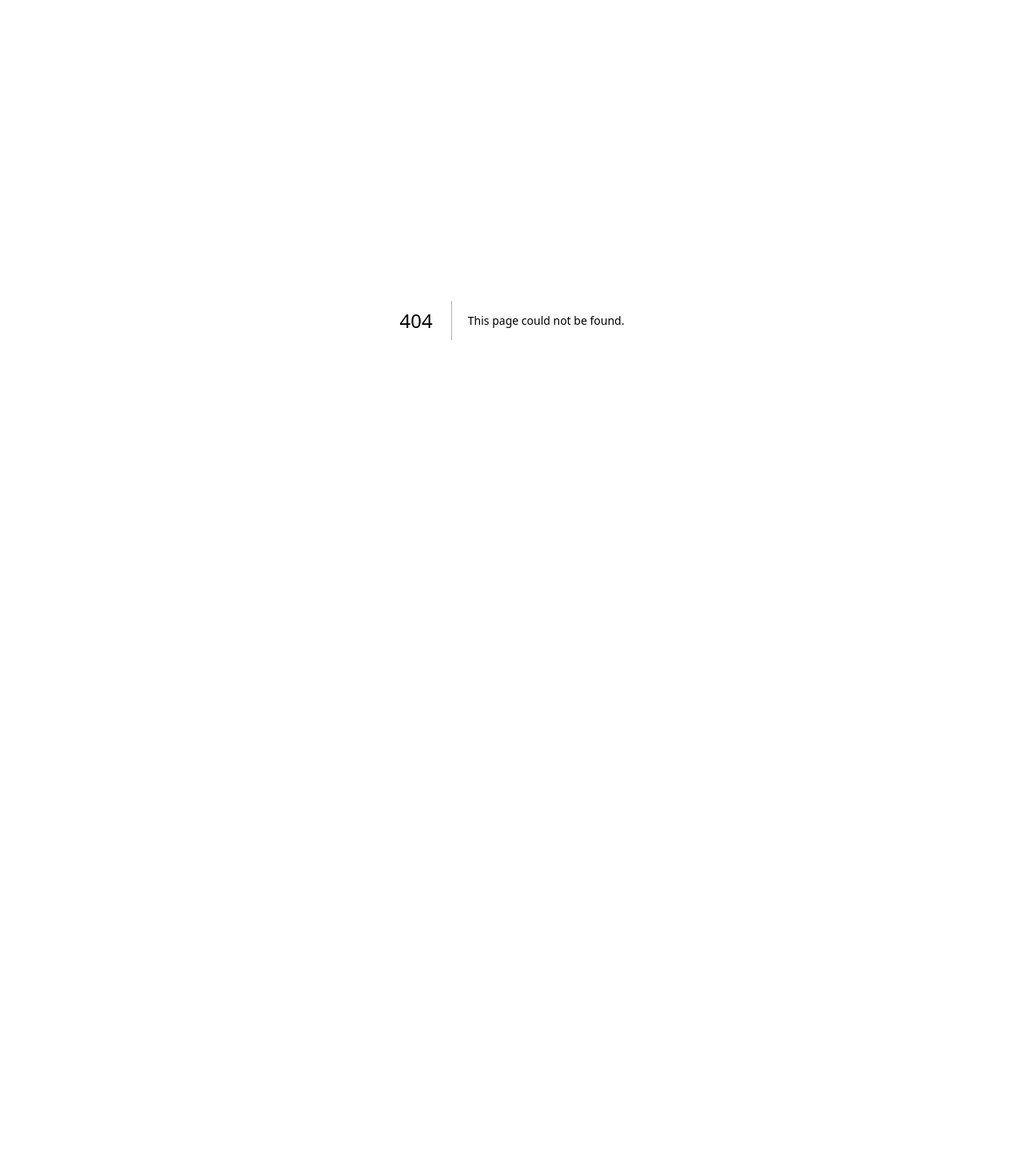
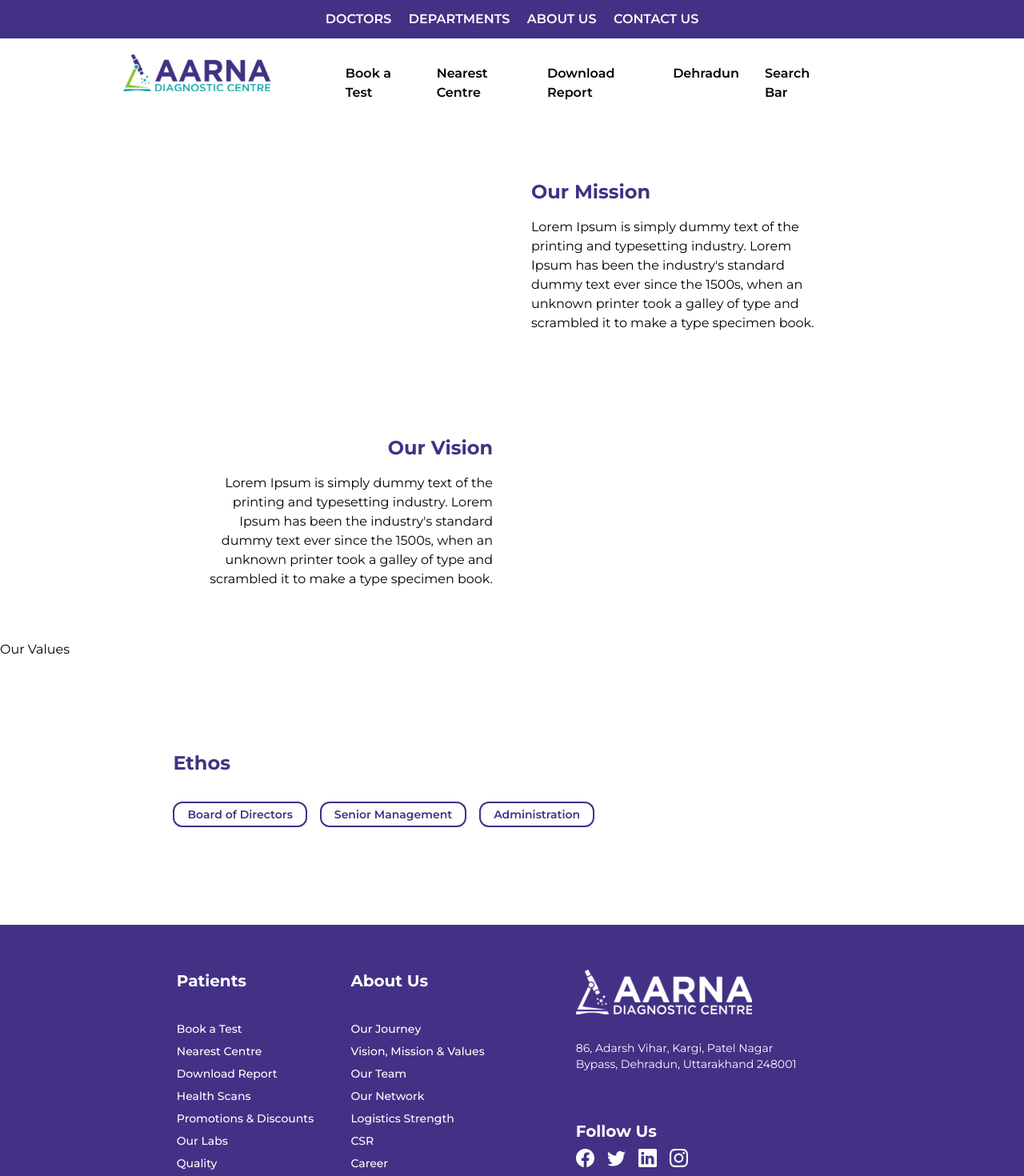
Before and after one commit to Ashish0253/Aarna-2.0, a Next.js app: page /about-us in a window 1280 px wide. Before the commit this address had no page. Shown: the top 1470 px of the page at 80% size. Before the commit the page ends 800 px from the top, so only its background shows below. Built offline with nearby package versions, Linux system fonts and the light colour scheme.

Commit message:
about-us nearest-centre skeleton done

```diff
--- a/components/call.js
+++ b/components/call.js
@@ -10,12 +10,12 @@ export default function Call() {
         <div className="font-bold text-base p-2">
           Give us a call to Book your Test/Home Collection Visit
         </div>
-        <div className="flex justify-center border-2 border-transparent bg-primary text-white rounded-lg p-2">
+        <button className="flex justify-center border-2 border-transparent bg-primary text-white rounded-lg p-2">
           <FiPhoneCall className="m-1" />{" "}
           <div className="px-1 text-lg font-semibold">
             Call Now: +91 1234567890
           </div>
-        </div>
+        </button>
       </div>
     </div>
   );
--- a/components/data.js
+++ b/components/data.js
@@ -64,3 +64,48 @@ export const healthPackages = [
     offerPrice: 2700,
   },
 ];
+
+export const centreLocations = [
+  {
+    title: "Hospital Name",
+    address:
+      "No. 2, 1, Ballupur Chowk, Ashirwad Enclave, Ballupur, Dehradun, Uttarakhand 248001",
+    mob: "09012279007",
+    link: "/",
+  },
+  {
+    title: "Hospital Name",
+    address:
+      "No. 2, 1, Ballupur Chowk, Ashirwad Enclave, Ballupur, Dehradun, Uttarakhand 248001",
+    mob: "09012279007",
+    link: "/",
+  },
+  {
+    title: "Hospital Name",
+    address:
+      "No. 2, 1, Ballupur Chowk, Ashirwad Enclave, Ballupur, Dehradun, Uttarakhand 248001",
+    mob: "09012279007",
+    link: "/",
+  },
+  {
+    title: "Hospital Name",
+    address:
+      "No. 2, 1, Ballupur Chowk, Ashirwad Enclave, Ballupur, Dehradun, Uttarakhand 248001",
+    mob: "09012279007",
+    link: "/",
+  },
+  {
+    title: "Hospital Name",
+    address:
+      "No. 2, 1, Ballupur Chowk, Ashirwad Enclave, Ballupur, Dehradun, Uttarakhand 248001",
+    mob: "09012279007",
+    link: "/",
+  },
+  {
+    title: "Hospital Name",
+    address:
+      "No. 2, 1, Ballupur Chowk, Ashirwad Enclave, Ballupur, Dehradun, Uttarakhand 248001",
+    mob: "09012279007",
+    link: "/",
+  },
+];
--- a/components/header.js
+++ b/components/header.js
@@ -8,7 +8,7 @@ export default function Header() {
           DOCTORS
         </Link>
         <Link href="/">DEPARTMENTS</Link>
-        <Link href="/">ABOUT US</Link>
+        <Link href="/about-us">ABOUT US</Link>
         <Link href="/">CONTACT US</Link>
       </div>
     </div>
--- a/components/navbar.js
+++ b/components/navbar.js
@@ -3,19 +3,21 @@ import Image from "next/image";
 
 export default function Navbar() {
   return (
-    <div className="flex font-semibold px-[8%] py-4 text-md">
+    <div className="flex font-semibold mx-[12%] py-4 text-md">
+      <Link href="/">
         <Image
           src="/AARNA 1.svg"
           alt="logo"
           width={203}
           height={40}
-        className="mx-12 my-1"
+          className=" my-1"
         />
-      <div className="flex mx-14">
-        <Link href="/" className="py-4 px-4">
+      </Link>
+      <div className="flex mx-[8%]">
+        <Link href="/book-a-test" className="py-4 px-4">
           Book a Test
         </Link>
-        <Link href="/" className="py-4 px-4">
+        <Link href="/centres" className="py-4 px-4">
           Nearest Centre
         </Link>
         <Link href="/" className="py-4 px-4">
--- a/pages/_app.js
+++ b/pages/_app.js
@@ -1,9 +1,15 @@
+import Footer from "@/components/footer";
+import Header from "@/components/header";
+import Navbar from "@/components/navbar";
 import "@/styles/globals.css";
 
 export default function App({ Component, pageProps }) {
   return (
     <div className="font-body">
+      <Header />
+      <Navbar />
       <Component {...pageProps} />
+      <Footer />
     </div>
   );
 }
--- /dev/null
+++ b/pages/about-us.js
@@ -0,0 +1,52 @@
+export default function AboutUs() {
+  return (
+    <div>
+      <section className="p-10 grid grid-cols-2">
+        <div></div>
+        <div className="p-4">
+          <div className="font-bold text-primary text-2xl p-2">Our Mission</div>
+          <div className="p-2">
+            Lorem Ipsum is simply dummy text of the <br /> printing and
+            typesetting industry. Lorem <br /> Ipsum has been the
+            industry&apos;s standard <br /> dummy text ever since the 1500s,
+            when an <br /> unknown printer took a galley of type and <br />{" "}
+            scrambled it to make a type specimen book.
+          </div>
+        </div>
+      </section>
+      <section className="p-10 grid grid-cols-2">
+        <div className="p-4 grid justify-items-end">
+          <div className="font-bold text-primary text-2xl p-2">Our Vision</div>
+          <div className="p-2 flex text-right">
+            Lorem Ipsum is simply dummy text of the <br /> printing and
+            typesetting industry. Lorem <br /> Ipsum has been the
+            industry&apos;s standard <br /> dummy text ever since the 1500s,
+            when an <br /> unknown printer took a galley of type and <br />{" "}
+            scrambled it to make a type specimen book.
+          </div>
+        </div>
+        <div></div>
+      </section>
+      <section>
+        <div>Our Values</div>
+      </section>
+      <section>
+        <div className="border-2 border-transparent rounded-2xl  mx-[13%] my-20 pb-10 px-12">
+          <div className="text-2xl font-bold text-primary py-8 ">Ethos</div>
+          <div className="flex justify-start  text-sm font-semibold text-primary">
+            <button className="border-2 border-primary rounded-xl px-4 py-1 mr-4 hover:bg-secondary hover:text-white ease-out">
+              Board of Directors
+            </button>
+            <button className="border-2 border-primary rounded-xl px-4 py-1 mr-4 hover:bg-secondary hover:text-white ease-out">
+              {" "}
+              Senior Management
+            </button>
+            <button className="border-2 border-primary rounded-xl px-4 py-1 mr-4  hover:bg-secondary hover:text-white ease-out">
+              Administration
+            </button>
+          </div>
+        </div>
+      </section>
+    </div>
+  );
+}
--- /dev/null
+++ b/pages/book-a-test.js
@@ -0,0 +1,9 @@
+import Carousel from "@/components/carousel";
+
+export default function BookATest() {
+  return (
+    <div>
+      <Carousel />
+    </div>
+  );
+}
--- /dev/null
+++ b/pages/centres.js
@@ -0,0 +1,69 @@
+import { BiMapAlt } from "react-icons/bi";
+import { centreLocations } from "@/components/data";
+import { SlLocationPin } from "react-icons/sl";
+import { BsTelephone } from "react-icons/bs";
+
+export default function Centres() {
+  return (
+    <div>
+      <div className="flex justify-start  text-sm font-semibold text-primary mx-[12%] my-[2%]">
+        <button className="border-2 border-primary rounded-xl px-4 py-1 mr-4 hover:bg-secondary hover:text-white ease-out">
+          Doiwala
+        </button>
+        <button className="border-2 border-primary rounded-xl px-4 py-1 mr-4 hover:bg-secondary hover:text-white ease-out">
+          Mussorie
+        </button>
+        <button className="border-2 border-primary rounded-xl px-4 py-1 mr-4  hover:bg-secondary hover:text-white ease-out">
+          Vikas Nagar
+        </button>
+        <button className="border-2 border-primary rounded-xl px-4 py-1 mr-4  hover:bg-secondary hover:text-white ease-out">
+          Rishikesh
+        </button>
+        <button className="border-2 border-primary rounded-xl px-4 py-1 mr-4  hover:bg-secondary hover:text-white ease-out">
+          Dehradun
+        </button>
+      </div>
+      <div>Search Bar</div>
+      <div>
+        <iframe
+          src="https://www.google.com/maps/embed?pb=!1m18!1m12!1m3!1d3444.868799207304!2d78.02524661493497!3d30.297796481790943!2m3!1f0!2f0!3f0!3m2!1i1024!2i768!4f13.1!3m3!1m2!1s0x39092978849052d9%3A0xe74fb09a1c56420e!2sAarna%20Diagnostic%20Centre!5e0!3m2!1sen!2sin!4v1679285323694!5m2!1sen!2sin"
+          width="1150"
+          height="450"
+          allowfullscreen=""
+          loading="lazy"
+          referrerpolicy="no-referrer-when-downgrade"
+          className="mx-[12%] my-2 rounded-xl shadow-lg"
+        ></iframe>
+      </div>
+
+      <div className="grid grid-cols-2 mx-[12%] gap-10 my-[5%]">
+        {centreLocations.map((item) => {
+          return (
+            <div
+              key={item.title}
+              className="border-2 border-transparent shadow-xl rounded-xl px-8 py-8"
+            >
+              <div className="font-bold text-xl p-2  text-primary">
+                {item.title}
+              </div>
+              <div className="flex p-2 text-sm">
+                <SlLocationPin size={35} className="mr-2 text-primary " />{" "}
+                {item.address}
+              </div>
+              <div className="flex p-2 text-sm">
+                <BsTelephone size={22} className="mr-2 text-primary" />{" "}
+                {item.mob}
+              </div>
+
+              <div className="flex justify-end">
+                <button className="border-2 border-primary text-primary font-semibold rounded-xl px-8 py-1 flex">
+                  <BiMapAlt className="m-1" /> View on Map
+                </button>
+              </div>
+            </div>
+          );
+        })}
+      </div>
+    </div>
+  );
+}
--- a/pages/index.js
+++ b/pages/index.js
@@ -26,8 +26,6 @@ export default function Home() {
         <link rel="icon" href="/favicon.ico" />
       </Head>
 
-      <Header />
-      <Navbar />
       <Carousel />
       <Feature />
       <HealthScans />
@@ -35,7 +33,6 @@ export default function Home() {
       <SearchTestPackages />
       <Call />
       <WhyAarna />
-      <Footer />
       {/* <h1 className="text-3xl font-bold underline">Hello world!</h1> */}
     </div>
   );
--- a/tailwind.config.js
+++ b/tailwind.config.js
@@ -15,7 +15,7 @@ module.exports = {
         body: "'Montserrat', sans-serif",
       },
       boxShadow: {
-        primary: "5px 2px 26px rgba(0, 0, 0, 0.15)",
+        primary: "5px 2px 10px rgba(0, 0, 0, 0.15)",
       },
     },
   },
```
Lines whose indentation alone changed are shown as unchanged.
